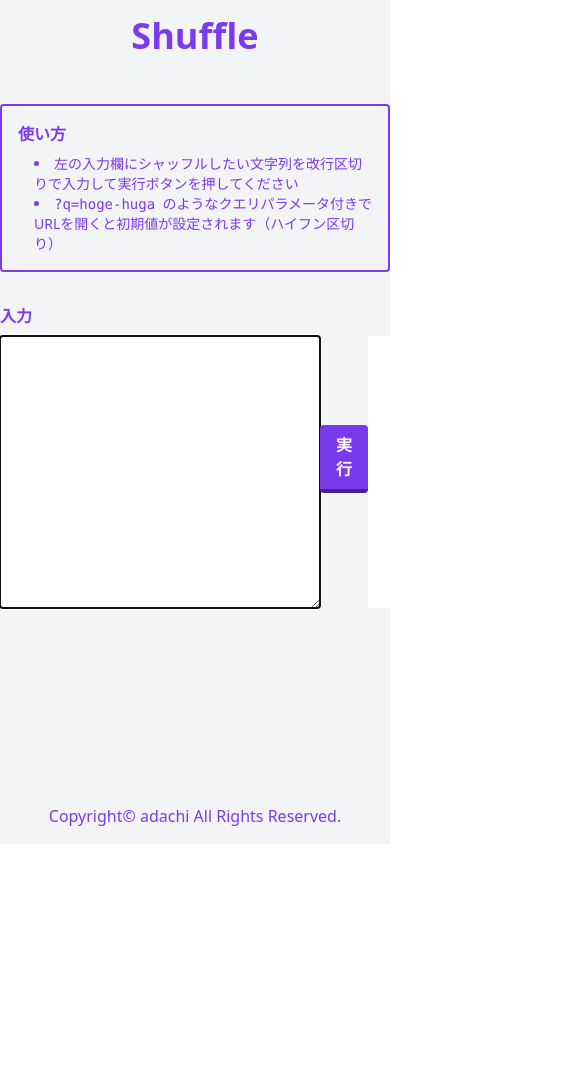
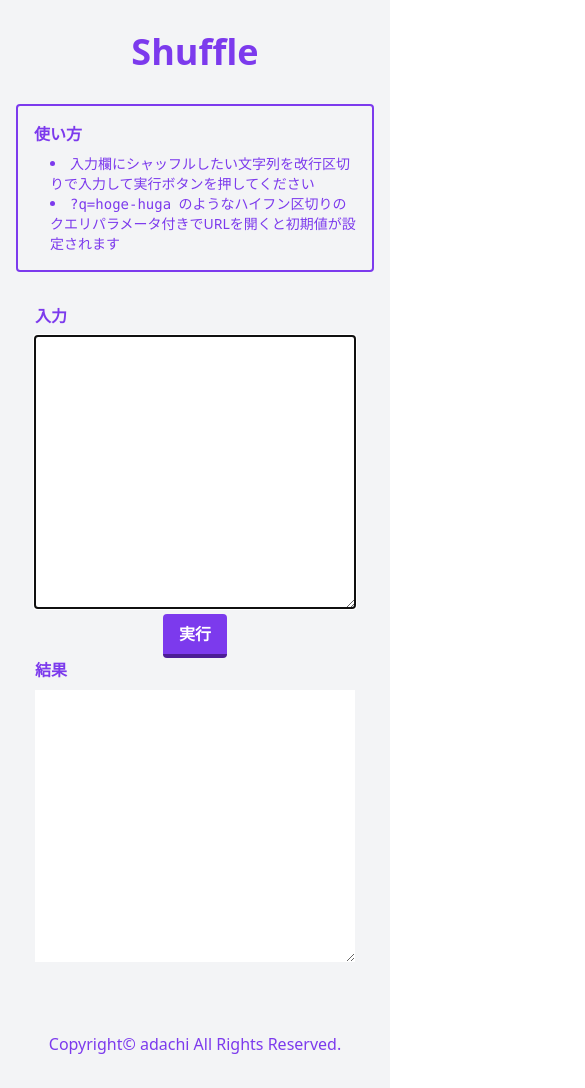
Before and after one commit to yutaroadachi/shuffle, a Preact app: page / in a window 390 px wide. Shown: the top 1088 px of the page, 585 px wide, since content can reach past the window. Before the commit the page ends 844 px from the top, so only its background shows below. Built offline with nearby package versions, Linux system fonts and the light colour scheme.

Commit message:
feat: レスポンシブ対応

```diff
--- a/src/app.tsx
+++ b/src/app.tsx
@@ -10,26 +10,26 @@ export const App = () => {
 
   return (
     <div className="flex flex-col min-h-screen bg-gray-100 text-purple-600">
-      <header className="py-4">
+      <header className="pt-8">
         <h1 className="font-bold text-4xl text-center">
           <a href="/">Shuffle</a>
         </h1>
       </header>
       <main className="flex flex-col flex-grow">
-        <div className="w-full max-w-3xl py-8 mx-auto">
+        <div className="w-full max-w-3xl px-4 py-8 mx-auto">
           <div className="p-4 border-2 border-purple-600 rounded">
             <div className="font-bold">使い方</div>
             <ul className="list-disc list-inside text-sm mt-2 ml-4">
               <li>
-                左の入力欄にシャッフルしたい文字列を改行区切りで入力して実行ボタンを押してください
+                入力欄にシャッフルしたい文字列を改行区切りで入力して実行ボタンを押してください
               </li>
               <li>
                 <code>?q=hoge-huga</code>&nbsp;
-                のようなクエリパラメータ付きでURLを開くと初期値が設定されます（ハイフン区切り）
+                のようなハイフン区切りのクエリパラメータ付きでURLを開くと初期値が設定されます
               </li>
             </ul>
           </div>
-          <div className="flex justify-between items-center mt-8">
+          <div className="flex flex-col md:flex-row justify-between items-center mt-8">
             <div>
               <label for="input" className="font-bold">
                 入力
@@ -50,7 +50,7 @@ export const App = () => {
             >
               {result ? "再実行" : "実行"}
             </button>
-            <div className="text-right">
+            <div className="md:text-right">
               <label for="result" className="font-bold">
                 結果
               </label>
@@ -64,7 +64,7 @@ export const App = () => {
               />
             </div>
           </div>
-          <div className="flex justify-between mt-2">
+          <div className="md:flex md:justify-between mt-2">
             {urlForCopy && (
               <button
                 onClick={onCopyUrlForCopy}
@@ -75,6 +75,7 @@ export const App = () => {
                   : "この入力を初期値とするURLをコピー"}
               </button>
             )}
+            <br />
             {result && (
               <button
                 onClick={onCopyResult}
@@ -86,7 +87,7 @@ export const App = () => {
           </div>
         </div>
       </main>
-      <footer className="py-4">
+      <footer className="pb-8">
         <div className="text-center">
           Copyright© adachi All Rights Reserved.
         </div>
```
